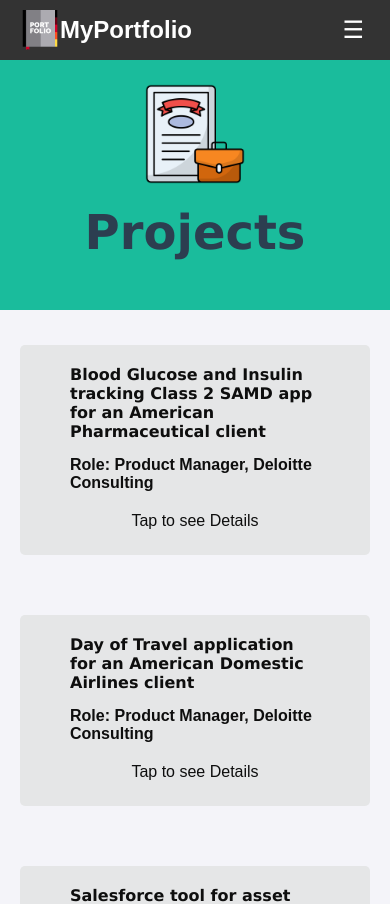
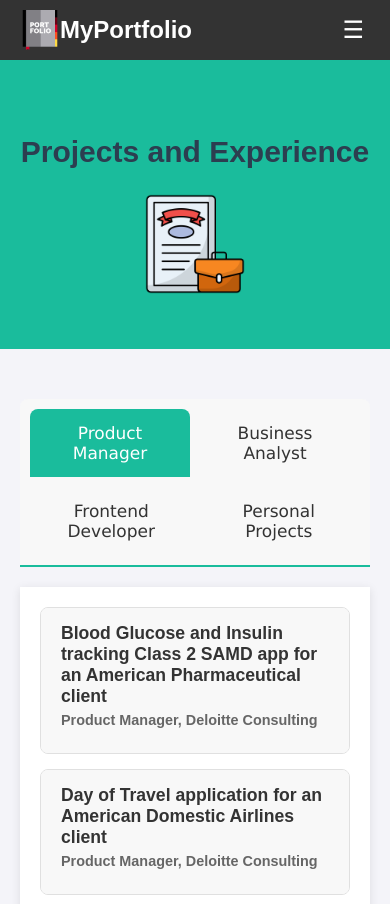
Before and after one commit to SajithPradeep/productportfolio, a React (Create React App) app: page /projects in a window 390 px wide. Shown: the top 904 px of the page. Built offline with nearby package versions, Linux system fonts and the light colour scheme.

Commit message:
updating the work experience section

```diff
--- a/src/components/Projects.jsx
+++ b/src/components/Projects.jsx
@@ -2,7 +2,7 @@
 import '../styles/Projects.css';
 import workExperience from "../assets/icons/work-experience.png"
 
-const ProjectAccordionItem = ({ title, orgDate,  children }) => {
+const ProjectAccordionItem = ({ title, orgDate, children }) => {
   const [isOpen, setIsOpen] = useState(false);
 
   const toggleAccordion = () => {
@@ -13,29 +13,51 @@
     <div className="accordion-item">
       <div className="accordion-title" onClick={toggleAccordion}>
         <h3>{title}</h3>
-        <h5>Role: {orgDate}</h5>
-        <section class="seeDetails">
-          <span class="desktop">{isOpen ? '-' : '+'}</span>
-          <span class="responsive">{isOpen ? '' : 'Tap to see Details'}</span>
-        </section>
+        <h5>{orgDate}</h5>
+        <div className="seeDetails">
+          {isOpen ? '−' : '+'}
+        </div>
+        <div className="seeDetails-responsive">
+          {isOpen ? 'Read Less ▲' : 'Read more ▼'}
+        </div>
       </div>
       {isOpen && <div className="accordion-content">{children}</div>}
-      <span onClick={toggleAccordion} class="responsive responsiveDown">{isOpen ? 'See Less' : ''}</span>
     </div>
   );
 };
 
 const Projects = () => {
+  const [activeTab, setActiveTab] = useState('pm');
+
+  const tabs = [
+    { id: 'pm', label: 'Product Manager' },
+    { id: 'ba', label: 'Business Analyst' },
+    { id: 'wd', label: 'Frontend Developer' },
+    { id: 'pp', label: 'Personal Projects' }
+  ];
+
   return (
     <div>
       <section id="project-title">
-      <h2>Projects</h2>
-      <img src={workExperience} alt="HTML5" style={{ width: '100px', height: '100px' }} />
+        <h2>Projects and Experience</h2>
+        <img src={workExperience} alt="Work Experience" />
       </section>
       <section id="projects">
+        <div className="tabs">
+          {tabs.map(tab => (
+            <button
+              key={tab.id}
+              className={`tab ${activeTab === tab.id ? 'active' : ''}`}
+              onClick={() => setActiveTab(tab.id)}
+            >
+              {tab.label}
+            </button>
+          ))}
+        </div>
+        <div className="tab-content">
+          {activeTab === 'pm' && (
             <div className="accordion">
               <ProjectAccordionItem title="Blood Glucose and Insulin tracking Class 2 SAMD app for an American Pharmaceutical client" orgDate="Product Manager, Deloitte Consulting">
-          <p>
                 <ul>
                   <li>The client planned to release a new drug designed for weekly insulin doses.</li>
                   <li>The objective was to adapt existing application designs to accommodate this new dosing regimen.</li>
@@ -43,10 +65,8 @@
                   <li>Engaged in brainstorming sessions with the design team to create wireframes and high-fidelity designs, incorporating insights from the discovery workshop.</li>
                   <li>Developed user stories, detailed functional flows, and logic diagrams to support the designs, successfully completing the project within a tight 2-month timeframe.</li>
                 </ul>
-            </p>
               </ProjectAccordionItem>
               <ProjectAccordionItem title="Day of Travel application for an American Domestic Airlines client" orgDate="Product Manager, Deloitte Consulting">
-          <p>
                 <ul>
                   <li>The airline sought Deloitte's help to streamline travel time, enhance customer experience, and reduce boarding delays.</li>
                   <li>Conducted research on airline operations and user boarding processes, defining the KPI as reducing the time from home departure to flight boarding. Metrics included total time from home to airport and from airport entry to boarding gate.</li>
@@ -54,22 +74,22 @@
                   <li>The app also included internal navigation to assist users through check-in, security, and to the boarding gate.</li>
                   <li>Created an MVP and began initial UAT testing, but the project was halted due to budget constraints imposed by the COVID-19 pandemic.</li>
                 </ul>
-          </p>
               </ProjectAccordionItem>
               <ProjectAccordionItem title="Salesforce tool for asset maintenance" orgDate="Product Manager, Deloitte Consulting">
-          <p>
                 <ul>
                   <li>Developed an internal Salesforce tool for asset maintenance across locations.</li>
                   <li>KPI: Identify at-risk assets before failure and enable remediation.</li>
                   <li>Used asset performance history to measure failure rates and created Salesforce dashboards for easy access to asset information.</li>
                 </ul>
-          </p>
               </ProjectAccordionItem>
+            </div>
+          )}
+          {activeTab === 'ba' && (
+            <div className="accordion">
               <ProjectAccordionItem title="Business Analyst project summary" orgDate="Business Analyst, Deloitte Consulting">
-          <p>
                 <ul>
-            <li>As a Business Analyst, I’ve worked with clients across diverse industries, including Life Sciences, Healthcare, Retail, Manufacturing, and Customer Support.</li>
-            <li>I’ve also served as a Scrum Master, ensuring AGILE processes like sprint planning, demos, standups, and retrospectives are followed to deliver projects on time.</li>
+                  <li>As a Business Analyst, I've worked with clients across diverse industries, including Life Sciences, Healthcare, Retail, Manufacturing, and Customer Support.</li>
+                  <li>I've also served as a Scrum Master, ensuring AGILE processes like sprint planning, demos, standups, and retrospectives are followed to deliver projects on time.</li>
                   <li>My role involved detailed interactions with client stakeholders to document requirements, which were then used to create user stories for design and development.</li>
                   <li>I also created user flow and logic diagrams to clarify requirements during sprint planning and support development and QA.</li>
                   <li>Below are some notable client projects from my experience as a Business Analyst:
@@ -81,10 +101,12 @@
                     </ul>
                   </li>
                 </ul>
-          </p>
               </ProjectAccordionItem>
+            </div>
+          )}
+          {activeTab === 'wd' && (
+            <div className="accordion">
               <ProjectAccordionItem title="Employee portal for a multinational Oil and Natural gas client" orgDate="UX Designer and Frontend Dev, Wipro">
-          <p>
                 <ul>
                   <li>Worked as a UX Designer and Front-End Engineer for a multinational oil and gas corporation, developing a section of their employee portal with a 5-month deadline.</li>
                   <li>Collaborated with cross-functional stakeholders and the Product Owner to create wireframes using existing app components, streamlining the design process and avoiding the need for an additional designer.</li>
@@ -92,10 +114,8 @@
                   <li>Gained insights into high-level design processes and provided mentorship in front-end coding to team members.</li>
                   <li>Faced challenges with scope creep as new requirements emerged, which eventually led to the project getting extended, highlighting the importance of rigorous planning and scope management for timely delivery.</li>
                 </ul>
-          </p>
               </ProjectAccordionItem>
-        <ProjectAccordionItem title="Order fulfillment web portal for UK based retail chain" orgDate="Frontend Dev, Coffeebeans Consluting">
-          <p>
+              <ProjectAccordionItem title="Order fulfillment web portal for UK based retail chain" orgDate="Frontend Dev, Coffeebeans Consulting">
                 <ul>
                   <li>Worked as a Frontend Engineer for a retail chain giant in the UK, enhancing their order fulfillment web portal.</li>
                   <li>The major goal of this assignment was to improve delivery efficiency and optimize the order management system.</li>
@@ -107,8 +127,21 @@
                     </ul>
                   </li>
                 </ul>
-          </p>
               </ProjectAccordionItem>
+            </div>
+          )}
+          {activeTab === 'pp' && (
+            <div className="accordion">
+              <ProjectAccordionItem title="Portfolio Website" orgDate="Personal Project">
+                <ul>
+                  <li>Designed and developed a personal portfolio website using React.js to showcase my projects and skills.</li>
+                  <li>Implemented responsive design principles to ensure optimal viewing across various devices.</li>
+                  <li>Utilized modern React hooks and best practices for efficient state management and component structure.</li>
+                </ul>
+              </ProjectAccordionItem>
+              {/* Add more personal projects here */}
+            </div>
+          )}
         </div>
       </section>
     </div>
--- a/src/styles/Projects.css
+++ b/src/styles/Projects.css
@@ -1,99 +1,130 @@
-#project-title {
-  font-size: 2.0rem;
-  font-family: Verdana, Geneva, Tahoma, sans-serif;
-  background-color: #1abc9c;
-  padding: 50px 20px;
-  max-width: 1000px;
-  height: 150px;
+/* Existing styles for #project-title remain the same */
+
+/* Updated styles for tabs */
+.tabs {
+  display: flex;
+  justify-content: space-between;
+  margin-bottom: 20px;
+  border-bottom: 2px solid #1abc9c;
+  background-color: #f8f8f8;
+  padding: 10px 10px 0;
+  border-radius: 8px 8px 0 0;
 }
 
-#projects h3 {
-  text-align: left;
+.tab {
+  background-color: transparent;
+  border: none;
+  outline: none;
+  cursor: pointer;
+  padding: 14px 20px;
+  transition: 0.3s;
+  font-size: 17px;
   font-family: Verdana, Geneva, Tahoma, sans-serif;
+  flex-grow: 1;
+  text-align: center;
+  color: #333;
+  border-radius: 8px 8px 0 0;
+  margin-right: 5px;
 }
 
-.accordion-item {
-  border-radius: 5px;
-  margin-bottom: 10px;
-  margin-top: 20px;
+.tab:last-child {
+  margin-right: 0;
 }
 
-.accordion .accordion-item:hover {
-  border-radius: 5px;
+.tab:hover {
+  background-color: #e0e0e0;
+}
+
+.tab.active {
+  background-color: #1abc9c;
+  color: white;
+}
+
+.tab-content {
+  padding: 20px;
+  background-color: #fff;
+  border-radius: 0 0 8px 8px;
+  box-shadow: 0 2px 10px rgba(0, 0, 0, 0.1);
+}
+
+/* Redesigned accordion styles */
+.accordion-item {
+  border: 1px solid #e0e0e0;
+  border-radius: 8px;
+  margin-bottom: 15px;
+  overflow: hidden;
 }
 
 .accordion-title {
-  background-color: #e5e6e7;
-  color: rgb(14, 14, 14);
-  padding: 10px;
+  background-color: #f8f8f8;
+  color: #333;
+  padding: 15px 20px;
   cursor: pointer;
   display: flex;
   justify-content: space-between;
   align-items: center;
-  border-radius: 5px;
+  transition: background-color 0.3s ease;
 }
 
 .accordion-title:hover {
-  background-color: #d4d7d6;
+  background-color: #e8e8e8;
 }
 
 .accordion-title h3 {
   margin: 0;
-  font-size: 1.2rem;
-  width: 70%;
+  font-size: 1.1rem;
+  flex-grow: 1;
   text-align: left;
-  padding-left: 40px;
 }
 
 .accordion-title h5 {
-  width: 20%;
+  font-size: 0.9rem;
+  color: #666;
+  margin: 0 20px;
 }
 
-.accordion-title span {
-  font-size: 1.5rem;
-  width: 5%;
+.seeDetails {
+  font-size: 1.2rem;
+  color: #1abc9c;
+}
+.seeDetails-responsive {
+  display: none;
 }
 
 .accordion-content {
-  padding: 10px;
-  background-color: #ffffff;
-  border-top: 1px solid #ddd;
-  animation: fadeIn 0.3s ease-in-out;
+  padding: 20px;
+  background-color: #fff;
+  border-top: 1px solid #e0e0e0;
   text-align: left;
 }
 
-ul li {
-  margin-top: 10px;
+.accordion-content ul {
+  padding-left: 20px;
+  margin: 0;
 }
 
-.desktop {
-  display: block;
+.accordion-content li {
+  margin-bottom: 10px;
 }
 
-.responsive {
-  display: none;
-  font-size: 16px;
+#project-title {
+  background-color: #1abc9c;
+  font-size: 20px;
 }
 
-@keyframes fadeIn {
-  from {
-    opacity: 0;
-  }
-  to {
-    opacity: 1;
-  }
+#project-title img {
+  width: 100px;
 }
 
+/* Responsive design */
 @media (max-width: 768px) {
-  #project-title{
-    display: flex;
-    flex-direction: column-reverse;
-    align-items: center;
+  .tabs {
+    flex-wrap: wrap;
   }
 
-  #project-title h2 {
-    margin: 0;
-    margin-top: 20px;
+  .tab {
+    flex-basis: calc(50% - 5px);
+    margin-bottom: 10px;
   }
 
   .accordion-title {
@@ -101,41 +132,24 @@
     align-items: flex-start;
   }
 
-  .accordion-title h3, .accordion-title h5 {
-    font-size: 1rem;
+  .accordion-title h3 {
     margin-bottom: 5px;
-    margin-top: 10px;
-    width: auto;
-    padding: 0 40px;
-    text-align: left;
   }
 
-  .responsive {
-    display: block;
-    font-size: 16px;
+  .accordion-title h5 {
+    margin: 0 0 10px 0;
   }
 
-  .responsiveDown {
-    padding: 20px 0;
+  .seeDetails {
+    display: none;
+    align-self: flex-end;
   }
-
-  .desktop {
+  .seeDetails-responsive {
     display: none;
-    font-size: 12px;
-  }
-
-  .accordion-title .seeDetails span {
-    font-size: 16px;
-    width: auto;
-  }
-
-  section {
-    padding: 15px 20px;
-    max-width: 1000px;
-    margin: 0 auto;
-  }
-
-  .accordion-content ul {
-    padding-left: 15px;
+    font-size: 1.2rem;
+    color: #11866f;
+    align-self: center;
+    margin-top: 15px;
+    font-size: 0.9rem;
   }
 }
```
Lines whose indentation alone changed are shown as unchanged.
